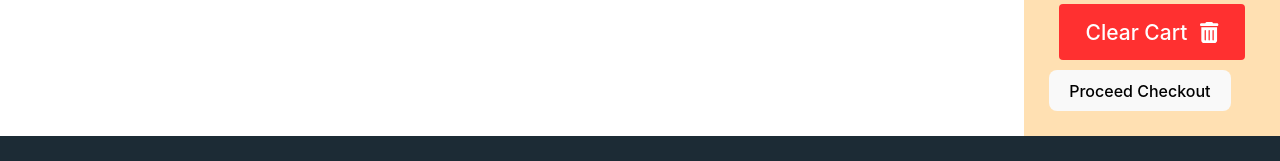
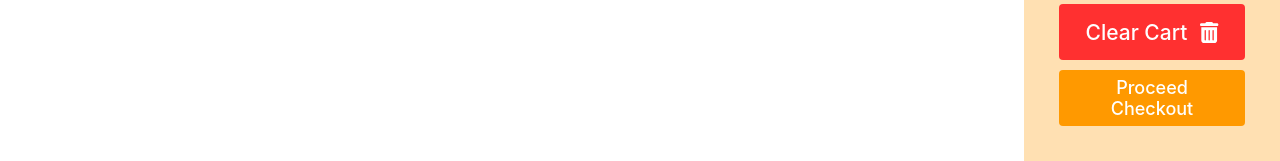
Before and after one commit to sadiaprova12/Ema-John-Simple, a React (Vite) app: page /orders in a window 1280 px wide. Shown: the part 380-541 px from the top of the page. Built offline with nearby package versions, Linux system fonts and the light colour scheme.

Commit message:
added button proceed style

```diff
--- a/src/components/Orders/Orders.css
+++ b/src/components/Orders/Orders.css
@@ -1,3 +1,18 @@
 .review-container{
     margin: 50px auto;
 }
+
+.btn-proceed{
+    background: #FF9900;
+    border-radius: 4px;
+    display: flex;
+    justify-content: space-between;
+    width: 90%;
+    margin: 10px auto;
+    border-radius: 4px;
+    color: white;
+    height: 56px;
+    font-size: 18px;
+    align-items: center;
+    text-decoration: none;
+}
```
